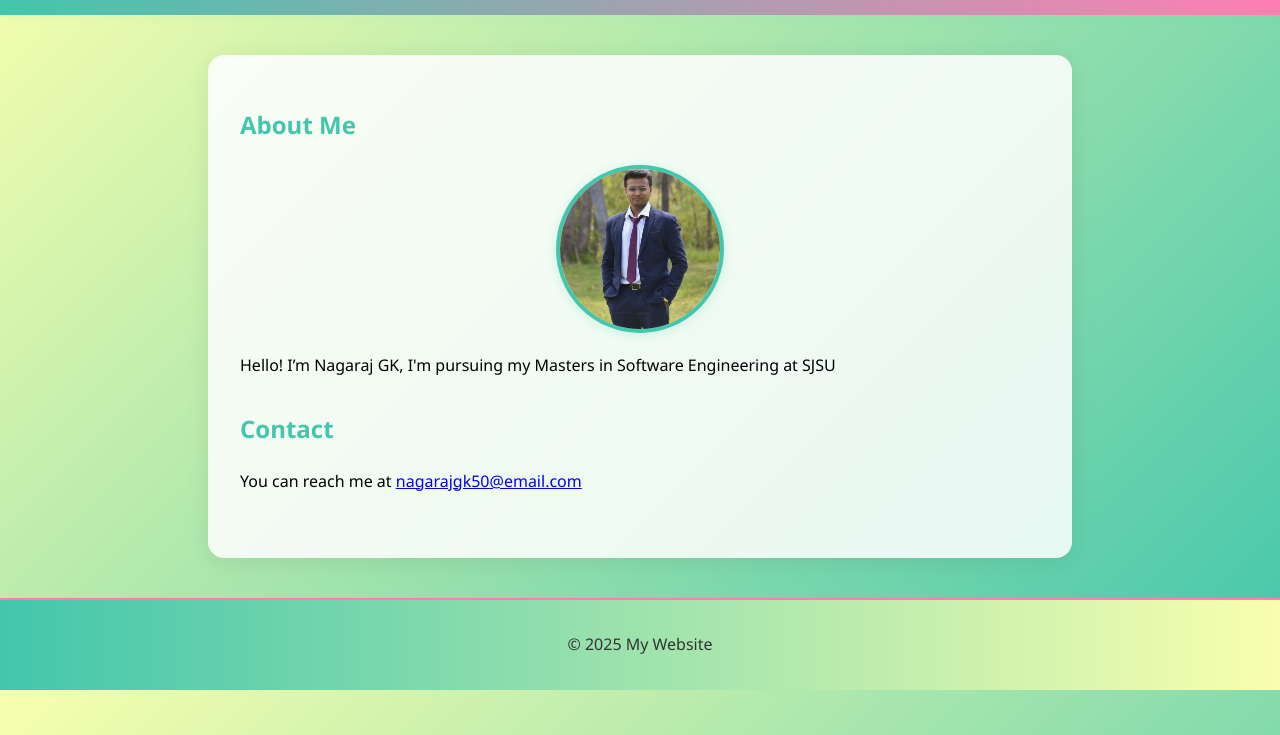
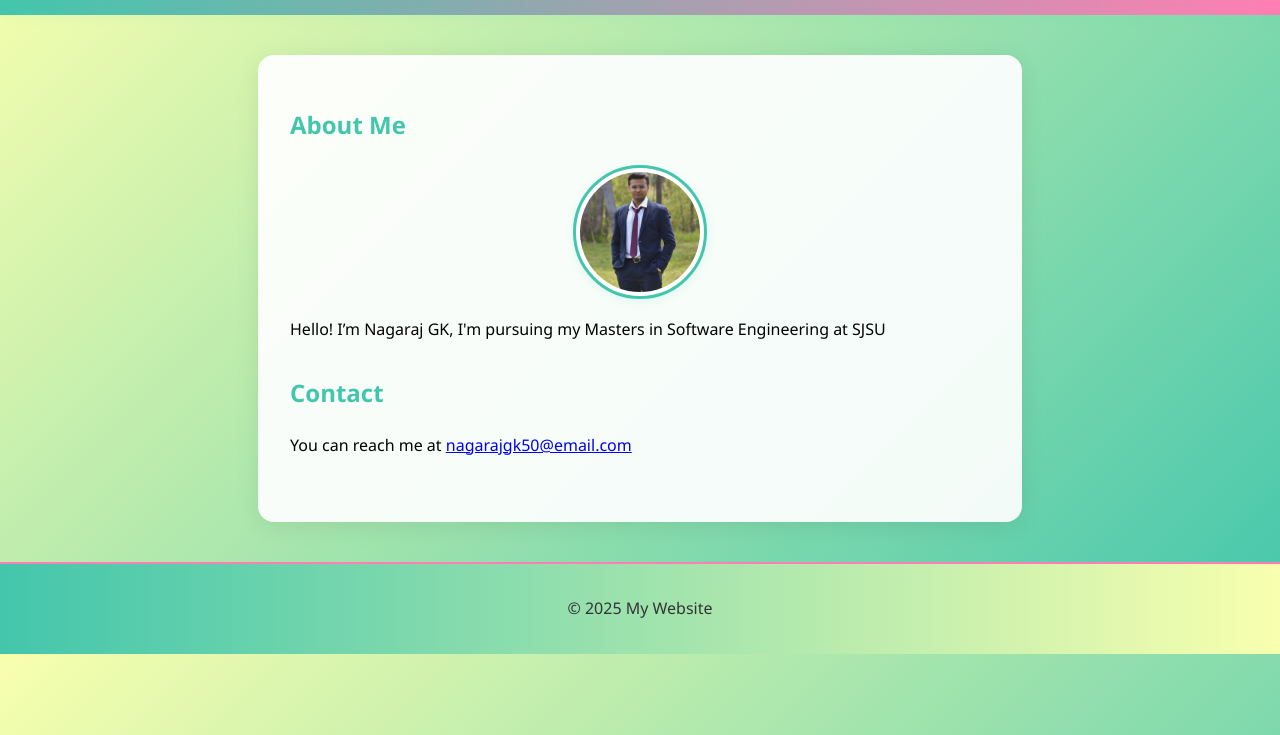
Before and after one commit to Nags-gk/my-website-repo, a plain HTML site: page index.html in a window 1280 px wide. Shown: the part 65-800 px from the top of the page. Drawn offline with Linux system fonts and the light colour scheme.

Commit message:
changes in index and style

```diff
--- a/index.html
+++ b/index.html
@@ -24,7 +24,9 @@
   <main>
     <section id="about">
       <h2>About Me</h2>
-      <img src="mypicture.jpg" alt="Nagaraj GK" class="profile-pic">
+      <div class="profile-pic-container">
+        <img src="mypicture.jpg" alt="Nagaraj GK" class="profile-pic">
+      </div>
       <p>Hello! I’m Nagaraj GK, I'm pursuing my Masters in Software Engineering at SJSU</p>
     </section>
 
--- a/style.css
+++ b/style.css
@@ -47,6 +47,9 @@ nav a:hover {
   background: linear-gradient(90deg, #43c6ac 0%, #ff7eb3 100%);
   padding: 18px 40px;
   box-shadow: 0 2px 12px rgba(67,198,172,0.08);
+  position: sticky;
+  top: 0;
+  z-index: 100;
 }
 
 .navbar-logo {
@@ -91,11 +94,30 @@ nav a:hover {
   border: none;
 }
 
+/* Profile image container and image styles */
+.profile-pic-container {
+  display: flex;
+  justify-content: center;
+  align-items: center;
+  margin-bottom: 18px;
+}
+
+.profile-pic {
+  width: 120px;
+  height: 120px;
+  object-fit: cover;
+  border-radius: 50%;
+  border: 3px solid #43c6ac;
+  box-shadow: 0 2px 8px rgba(67,198,172,0.15);
+  background: #fff;
+  padding: 4px;
+}
+
 /* Sections */
 main {
-  max-width: 800px;
+  max-width: 700px;
   margin: 40px auto;
-  background: rgba(255,255,255,0.85);
+  background: rgba(255,255,255,0.92);
   border-radius: 16px;
   box-shadow: 0 4px 24px rgba(0,0,0,0.08);
   padding: 32px;
@@ -103,17 +125,6 @@ main {
 
 section {
   margin-bottom: 2rem;
-}
-
-.profile-pic {
-  display: block;
-  margin: 0 auto 20px auto;
-  width: 160px;
-  height: 160px;
-  object-fit: cover;
-  border-radius: 50%;
-  border: 4px solid #43c6ac;
-  box-shadow: 0 2px 12px rgba(67,198,172,0.2);
 }
 
 section h2 {
```
